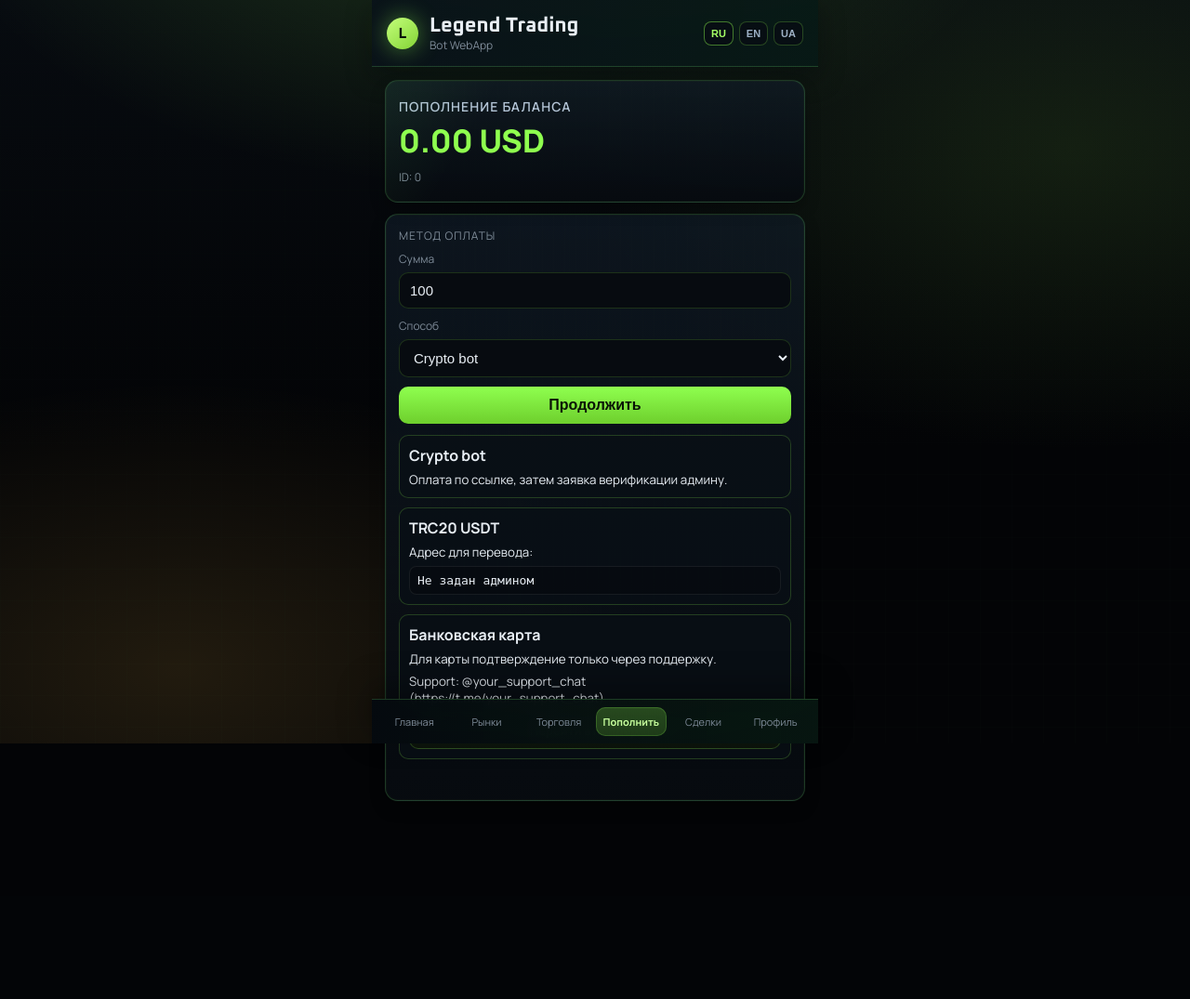
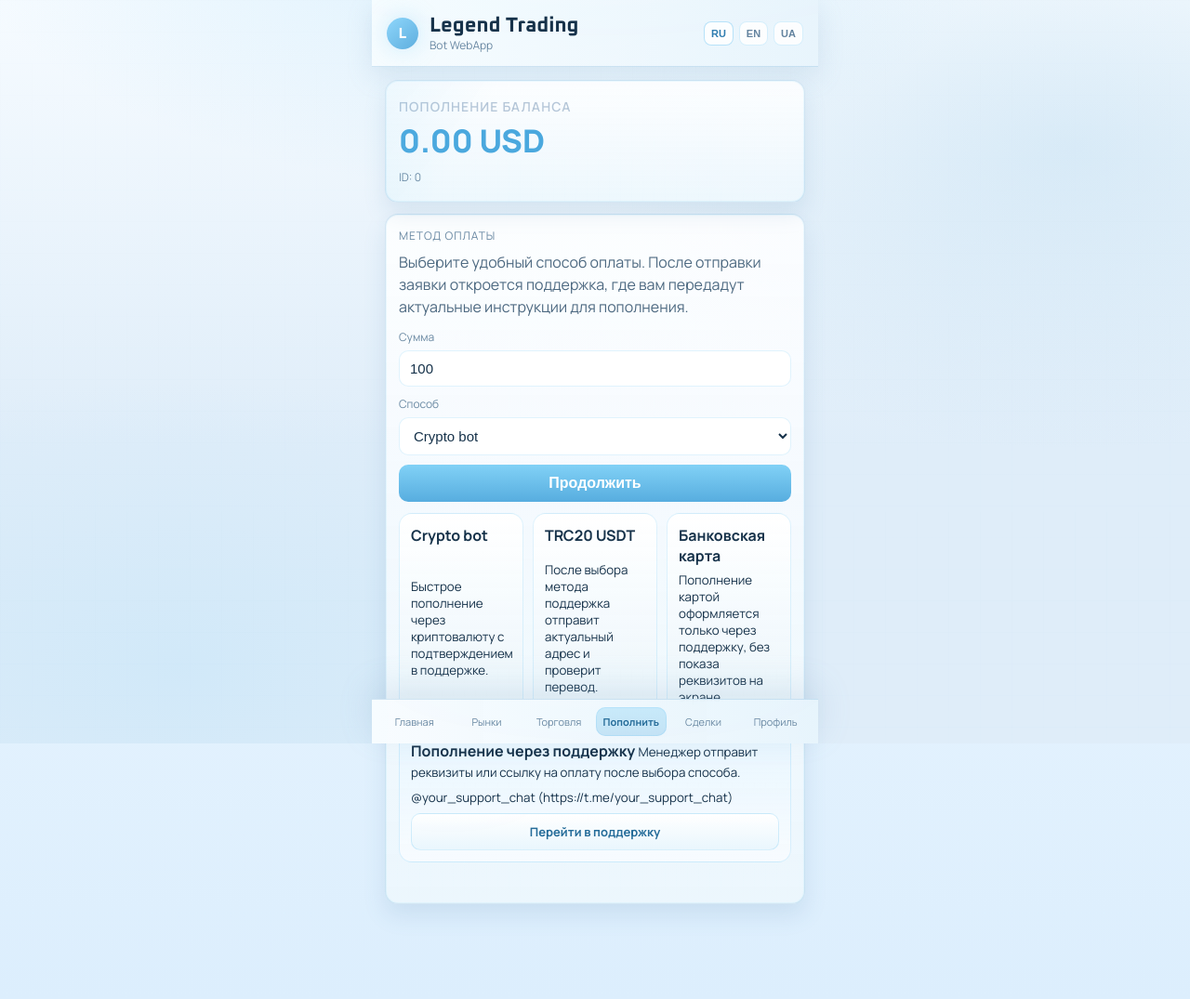
Before and after one commit to danil070804/TradingBot-WebApp, a FastAPI app: page /deposit in a window 1280 px wide. Shown: the whole page at 93% size. Before the commit the page ends 862 px from the top, so only its background shows below. Run offline with FastAPI, Linux system fonts and the light colour scheme; parts of the project's set-up code (start-up, migrations or seed data) failed here and were passed over; some libraries are stand-ins or nearby versions.

Commit message:
feat: улучшить процесс пополнения, добавив поддержку перенаправления в службу поддержки и обновив текстовые подсказки

```diff
--- a/legend_web/static/css/legend.css
+++ b/legend_web/static/css/legend.css
@@ -1,14 +1,14 @@
 :root {
-    --bg: #03050a;
-    --panel: #091019;
-    --line: rgba(120, 242, 121, 0.2);
-    --text: #e8eef4;
-    --muted: #7e8b98;
-    --green: #8fff4f;
-    --green-deep: #3d611f;
-    --red: #ff6f6f;
-    --amber: #ffc04d;
-    --blue: #5ec7ff;
+    --bg: #eaf6ff;
+    --panel: #ffffff;
+    --line: rgba(110, 170, 212, 0.28);
+    --text: #16324a;
+    --muted: #6a89a3;
+    --green: #4aa8de;
+    --green-deep: #2c6d99;
+    --red: #e3677b;
+    --amber: #f0b766;
+    --blue: #74c8f4;
 }
 
 * { box-sizing: border-box; }
@@ -18,7 +18,7 @@ body {
     min-height: 100vh;
     font-family: "Manrope", sans-serif;
     color: var(--text);
-    background: #030406;
+    background: linear-gradient(180deg, #f2faff 0%, #dceefd 100%);
 }
 
 body .content {
@@ -53,24 +53,24 @@ body.perf-lite .topbar {
 }
 
 body.perf-lite .card {
-    box-shadow: inset 0 0 0 1px rgba(143, 255, 79, 0.03), 0 8px 16px rgba(0, 0, 0, 0.26);
+    box-shadow: inset 0 0 0 1px rgba(116, 200, 244, 0.12), 0 12px 24px rgba(80, 128, 167, 0.14);
     transition: none;
 }
 
 body.perf-lite .card:hover {
     transform: none;
     border-color: var(--line);
-    box-shadow: inset 0 0 0 1px rgba(143, 255, 79, 0.03), 0 8px 16px rgba(0, 0, 0, 0.26);
+    box-shadow: inset 0 0 0 1px rgba(116, 200, 244, 0.12), 0 12px 24px rgba(80, 128, 167, 0.14);
 }
 
 .page-bg {
     position: fixed;
     inset: 0;
     background:
-            radial-gradient(1000px 600px at 40% -20%, rgba(143, 255, 79, 0.18), transparent 60%),
-            radial-gradient(900px 500px at 15% 90%, rgba(255, 192, 77, 0.12), transparent 62%),
-            radial-gradient(800px 500px at 90% 20%, rgba(95, 149, 44, 0.16), transparent 65%),
-            linear-gradient(180deg, #070b10 0%, #030406 60%);
+            radial-gradient(1000px 600px at 40% -20%, rgba(116, 200, 244, 0.24), transparent 60%),
+            radial-gradient(900px 500px at 15% 90%, rgba(177, 223, 248, 0.3), transparent 62%),
+            radial-gradient(800px 500px at 90% 20%, rgba(145, 196, 228, 0.24), transparent 65%),
+            linear-gradient(180deg, #f6fbff 0%, #dfedf9 60%);
     pointer-events: none;
     animation: drift 16s ease-in-out infinite alternate;
 }
@@ -80,8 +80,8 @@ body.perf-lite .card:hover {
     position: absolute;
     inset: 0;
     background-image:
-        linear-gradient(rgba(130, 255, 140, 0.06) 1px, transparent 1px),
-        linear-gradient(90deg, rgba(130, 255, 140, 0.05) 1px, transparent 1px);
+        linear-gradient(rgba(144, 196, 228, 0.12) 1px, transparent 1px),
+        linear-gradient(90deg, rgba(144, 196, 228, 0.1) 1px, transparent 1px);
     background-size: 34px 34px;
     mask-image: linear-gradient(180deg, rgba(0,0,0,0.28), rgba(0,0,0,0.85));
     opacity: .22;
@@ -100,15 +100,15 @@ body.perf-lite .card:hover {
     padding: 14px 16px;
     border-bottom: 1px solid var(--line);
     background:
-        linear-gradient(90deg, rgba(10, 18, 26, 0.96), rgba(8, 25, 22, 0.95)),
-        radial-gradient(700px 220px at 50% -130%, rgba(143, 255, 79, 0.26), transparent 72%);
+        linear-gradient(90deg, rgba(247, 252, 255, 0.96), rgba(232, 244, 252, 0.96)),
+        radial-gradient(700px 220px at 50% -130%, rgba(116, 200, 244, 0.28), transparent 72%);
     backdrop-filter: blur(10px);
     position: sticky;
     top: 0;
     display: flex;
     justify-content: space-between;
     align-items: center;
-    box-shadow: 0 10px 28px rgba(3, 7, 10, 0.42);
+    box-shadow: 0 10px 28px rgba(116, 157, 189, 0.18);
 }
 
 .brand { display: flex; align-items: center; gap: 12px; }
@@ -120,9 +120,9 @@ body.perf-lite .card:hover {
     place-items: center;
     font-family: "Oxanium", sans-serif;
     font-weight: 700;
-    color: #08110b;
-    background: linear-gradient(140deg, #c3ff7a, #84d336);
-    box-shadow: 0 0 24px rgba(143, 255, 79, 0.45);
+    color: #ffffff;
+    background: linear-gradient(140deg, #8ed6fb, #5eaede);
+    box-shadow: 0 0 24px rgba(116, 200, 244, 0.35);
     animation: markPulse 3.1s ease-in-out infinite;
 }
 .brand-title { font-family: "Oxanium", sans-serif; font-size: 22px; font-weight: 700; }
@@ -134,9 +134,9 @@ body.perf-lite .card:hover {
 }
 
 .lang-btn {
-    border: 1px solid rgba(143, 255, 79, 0.24);
-    background: rgba(8, 14, 19, 0.85);
-    color: #9db0c5;
+    border: 1px solid rgba(116, 200, 244, 0.28);
+    background: rgba(255, 255, 255, 0.86);
+    color: #63839f;
     border-radius: 8px;
     padding: 6px 7px;
     font-size: 11px;
@@ -144,8 +144,8 @@ body.perf-lite .card:hover {
 }
 
 .lang-btn.active {
-    color: #a5ff66;
-    border-color: rgba(143, 255, 79, 0.45);
+    color: #2f7db0;
+    border-color: rgba(116, 200, 244, 0.5);
 }
 
 .content { padding: 14px; display: grid; gap: 12px; }
@@ -200,11 +200,11 @@ body.perf-lite .card:hover {
 
 .qa-btn {
     text-decoration: none;
-    border: 1px solid rgba(143, 255, 79, 0.2);
+    border: 1px solid rgba(116, 200, 244, 0.28);
     background:
-        linear-gradient(180deg, rgba(24, 38, 23, 0.96), rgba(12, 20, 12, 0.96)),
-        radial-gradient(240px 80px at 10% -30%, rgba(143, 255, 79, 0.22), transparent 70%);
-    color: #dfffd1;
+        linear-gradient(180deg, rgba(255, 255, 255, 0.98), rgba(233, 246, 253, 0.98)),
+        radial-gradient(240px 80px at 10% -30%, rgba(116, 200, 244, 0.22), transparent 70%);
+    color: #256c99;
     border-radius: 10px;
     padding: 10px;
     text-align: center;
@@ -215,19 +215,19 @@ body.perf-lite .card:hover {
 
 .qa-btn:hover {
     transform: translateY(-1px);
-    box-shadow: 0 10px 20px rgba(22, 48, 23, 0.35);
-    border-color: rgba(143, 255, 79, 0.45);
+    box-shadow: 0 10px 20px rgba(116, 157, 189, 0.22);
+    border-color: rgba(116, 200, 244, 0.48);
 }
 
 .card {
     border: 1px solid var(--line);
     border-radius: 14px;
     background:
-        linear-gradient(180deg, rgba(16, 27, 38, 0.72) 0%, rgba(7, 11, 16, 0.96) 100%),
-        repeating-linear-gradient(90deg, rgba(143, 255, 79, 0.02) 0, rgba(143, 255, 79, 0.02) 1px, transparent 1px, transparent 12px);
+        linear-gradient(180deg, rgba(255, 255, 255, 0.86) 0%, rgba(237, 247, 253, 0.94) 100%),
+        repeating-linear-gradient(90deg, rgba(116, 200, 244, 0.04) 0, rgba(116, 200, 244, 0.04) 1px, transparent 1px, transparent 12px);
     padding: 14px;
     animation: cardIn .48s cubic-bezier(.24,.88,.28,1) both;
-    box-shadow: inset 0 0 0 1px rgba(143, 255, 79, 0.04), 0 14px 30px rgba(0, 0, 0, 0.35);
+    box-shadow: inset 0 0 0 1px rgba(116, 200, 244, 0.08), 0 14px 30px rgba(112, 151, 181, 0.18);
     transition: transform .2s ease, box-shadow .2s ease, border-color .2s ease;
 }
 
@@ -285,7 +285,7 @@ body.perf-lite .card:hover {
     content: "";
     position: absolute;
     inset: 0;
-    background: linear-gradient(120deg, transparent 0%, rgba(110, 239, 101, 0.08) 35%, transparent 62%);
+    background: linear-gradient(120deg, transparent 0%, rgba(116, 200, 244, 0.12) 35%, transparent 62%);
     transform: translateX(-45%);
     animation: scan 5.4s linear infinite;
     pointer-events: none;
@@ -460,17 +460,17 @@ body.perf-lite .card:hover {
     margin-top: 6px;
     width: 120px;
     height: 28px;
-    border: 1px solid rgba(143, 255, 79, 0.14);
+    border: 1px solid rgba(116, 200, 244, 0.18);
     border-radius: 6px;
-    background: rgba(7, 12, 18, .66);
+    background: rgba(235, 246, 252, 0.92);
 }
 
 .form-grid { display: grid; gap: 10px; }
 label { font-size: 12px; color: var(--muted); display: grid; gap: 6px; }
 select, input {
     width: 100%;
-    border: 1px solid rgba(143, 255, 79, 0.16);
-    background: #070b10;
+    border: 1px solid rgba(116, 200, 244, 0.22);
+    background: rgba(255, 255, 255, 0.96);
     color: var(--text);
     border-radius: 10px;
     padding: 10px 11px;
@@ -569,52 +569,65 @@ select, input {
 }
 
 .mini-tape {
-    border: 1px solid rgba(143, 255, 79, 0.14);
+    border: 1px solid rgba(116, 200, 244, 0.18);
     border-radius: 10px;
     max-height: 160px;
     overflow: auto;
-    background: rgba(5, 10, 15, 0.7);
+    background: rgba(244, 250, 255, 0.86);
 }
 
 .deposit-methods {
     display: grid;
     gap: 10px;
     margin-top: 12px;
+    grid-template-columns: repeat(3, minmax(0, 1fr));
 }
 
 .method-card {
     display: grid;
     gap: 6px;
-    border: 1px solid rgba(143, 255, 79, 0.2);
-    border-radius: 10px;
-    background: rgba(9, 16, 22, .8);
-    padding: 10px;
-}
-
-.method-card code {
-    display: block;
-    padding: 7px 8px;
-    border-radius: 8px;
-    background: rgba(0,0,0,.22);
-    border: 1px solid rgba(255,255,255,.07);
-    overflow-wrap: anywhere;
+    border: 1px solid rgba(116, 200, 244, 0.22);
+    border-radius: 14px;
+    background: linear-gradient(180deg, rgba(255, 255, 255, 0.96), rgba(235, 246, 252, 0.9));
+    padding: 12px;
+    min-height: 112px;
 }
 
 .submit {
     border: 0;
     border-radius: 10px;
-    background: linear-gradient(180deg, #8fff4f, #6ecf2d);
-    color: #0a1406;
+    background: linear-gradient(180deg, #81d1f6, #57addf);
+    color: #ffffff;
     font-size: 16px;
     font-weight: 800;
     padding: 11px 12px;
 }
-.submit.alt { background: linear-gradient(180deg, #9ecf3f, #6f9f1f); }
+.submit.alt { background: linear-gradient(180deg, #9fdcf8, #6bbbe8); }
 
 .result-box {
     margin-top: 10px;
     min-height: 20px;
     font-size: 13px;
+}
+
+.deposit-lead {
+    margin: 0 0 12px;
+    color: #4d6981;
+    line-height: 1.5;
+}
+
+.support-banner {
+    display: grid;
+    gap: 8px;
+    margin-top: 12px;
+    padding: 12px;
+    border-radius: 14px;
+    border: 1px solid rgba(116, 200, 244, 0.24);
+    background: linear-gradient(180deg, rgba(230, 245, 255, 0.86), rgba(248, 252, 255, 0.96));
+}
+
+.result-action {
+    margin-top: 10px;
 }
 
 .worker-row {
@@ -652,10 +665,10 @@ select, input {
     padding: 8px;
     border-top: 1px solid var(--line);
     background:
-        linear-gradient(90deg, rgba(5, 10, 15, 0.97), rgba(7, 22, 17, 0.96)),
-        radial-gradient(460px 120px at 50% -40%, rgba(143, 255, 79, 0.18), transparent 75%);
+        linear-gradient(90deg, rgba(248, 252, 255, 0.97), rgba(231, 244, 252, 0.96)),
+        radial-gradient(460px 120px at 50% -40%, rgba(116, 200, 244, 0.18), transparent 75%);
     backdrop-filter: blur(10px);
-    box-shadow: 0 -12px 36px rgba(0, 0, 0, 0.35);
+    box-shadow: 0 -12px 36px rgba(112, 151, 181, 0.18);
 }
 
 .bottom-nav a {
@@ -667,10 +680,10 @@ select, input {
     border-radius: 10px;
 }
 .bottom-nav a.active {
-    background: linear-gradient(180deg, rgba(143, 255, 79, 0.24), rgba(96, 171, 46, 0.26));
-    color: #c8ff9e;
+    background: linear-gradient(180deg, rgba(129, 209, 246, 0.34), rgba(87, 173, 223, 0.28));
+    color: #256c99;
     font-weight: 700;
-    box-shadow: inset 0 0 0 1px rgba(143, 255, 79, 0.2);
+    box-shadow: inset 0 0 0 1px rgba(116, 200, 244, 0.24);
     animation: navGlow 2.8s ease-in-out infinite;
 }
 
--- a/legend_web/static/js/legend.js
+++ b/legend_web/static/js/legend.js
@@ -245,9 +245,14 @@ function bindDepositForm() {
             }
             if (data.requires_support) {
                 const button = data.support_url
-                    ? `<div style="margin-top:8px"><a class="qa-btn" href="${data.support_url}" target="_blank">${L("js_support_btn", "Open Support")}</a></div>`
+                    ? `<div class="result-action"><a class="qa-btn" href="${data.support_url}" target="_blank">${L("js_support_btn", "Open Support")}</a></div>`
                     : "";
                 result.innerHTML = `<span class="pos">${data.message || L("js_card_support_msg", "For bank card payment, contact support.")}</span>${button}`;
+                if (data.redirect_to_support && data.support_url) {
+                    window.setTimeout(() => {
+                        window.location.href = data.support_url;
+                    }, 900);
+                }
                 return;
             }
             result.innerHTML = `<span class="pos">${L("js_deposit_sent", "Request #{id} sent to admin").replace("{id}", data.deposit_id)}</span>`;
--- a/legend_web/templates/deposit.html
+++ b/legend_web/templates/deposit.html
@@ -9,6 +9,7 @@
 
 <section class="card">
     <div class="section-title">{{ labels.deposit_method if labels else "Метод оплаты" }}</div>
+    <p class="deposit-lead">Выберите удобный способ оплаты. После отправки заявки откроется поддержка, где вам передадут актуальные инструкции для пополнения.</p>
     <form id="deposit-form" class="form-grid">
         <input type="hidden" name="tg_id" value="{{ tg_id }}">
         <label>{{ labels.deposit_amount if labels else "Сумма" }}
@@ -27,22 +28,24 @@
     <div class="deposit-methods">
         <div class="method-card" data-method-card="crypto">
             <b>Crypto bot</b>
-            <small>{{ labels.deposit_crypto_hint if labels else "Оплата по ссылке, затем заявка верификации админу." }}</small>
-            {% if crypto_url %}<a class="qa-btn" href="{{ crypto_url }}" target="_blank">{{ labels.deposit_open_crypto if labels else "Открыть Crypto Bot" }}</a>{% endif %}
+            <small>Быстрое пополнение через криптовалюту с подтверждением в поддержке.</small>
         </div>
         <div class="method-card" data-method-card="trc20">
             <b>TRC20 USDT</b>
-            <small>{{ labels.deposit_trc20_hint if labels else "Адрес для перевода:" }}</small>
-            <code>{{ trc20_address if trc20_address else (labels.deposit_not_set if labels else "Не задан админом") }}</code>
+            <small>После выбора метода поддержка отправит актуальный адрес и проверит перевод.</small>
         </div>
         <div class="method-card" data-method-card="card">
             <b>{{ labels.pay_card if labels else "Банковская карта" }}</b>
-            <small>{{ labels.deposit_card_hint if labels else "Для карты подтверждение только через поддержку." }}</small>
-            <small>Support: {{ support_contact }}</small>
-            {% if card_requisites %}<code>{{ card_requisites }}</code>{% endif %}
-            {% if card_pay_url %}<a class="qa-btn" href="{{ card_pay_url }}" target="_blank">{{ labels.deposit_open_card if labels else "Открыть оплату картой" }}</a>{% endif %}
-            {% if support_url %}<a class="qa-btn" href="{{ support_url }}" target="_blank">{{ labels.js_support_btn if labels else "Перейти в поддержку" }}</a>{% endif %}
+            <small>Пополнение картой оформляется только через поддержку, без показа реквизитов на экране.</small>
         </div>
+    </div>
+    <div class="support-banner">
+        <div>
+            <b>Пополнение через поддержку</b>
+            <small>Менеджер отправит реквизиты или ссылку на оплату после выбора способа.</small>
+        </div>
+        <small>{{ support_contact }}</small>
+        {% if support_url %}<a class="qa-btn" href="{{ support_url }}" target="_blank">{{ labels.js_support_btn if labels else "Перейти в поддержку" }}</a>{% endif %}
     </div>
     <div id="deposit-result" class="result-box"></div>
 </section>
```
Also changed, not shown: other parts of legend_web/static/css/legend.css (+50 -47 lines), legend_server.py (+14 -1 lines).
